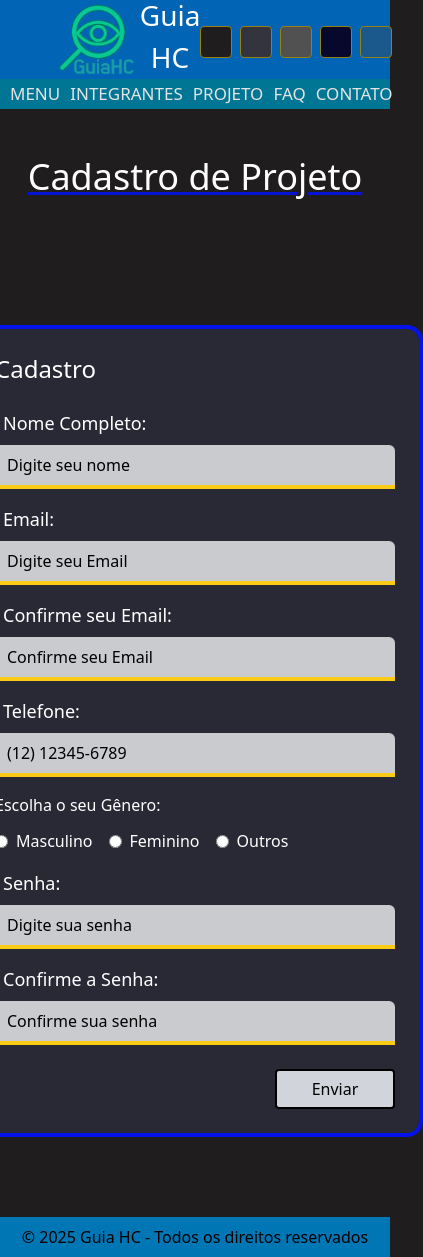
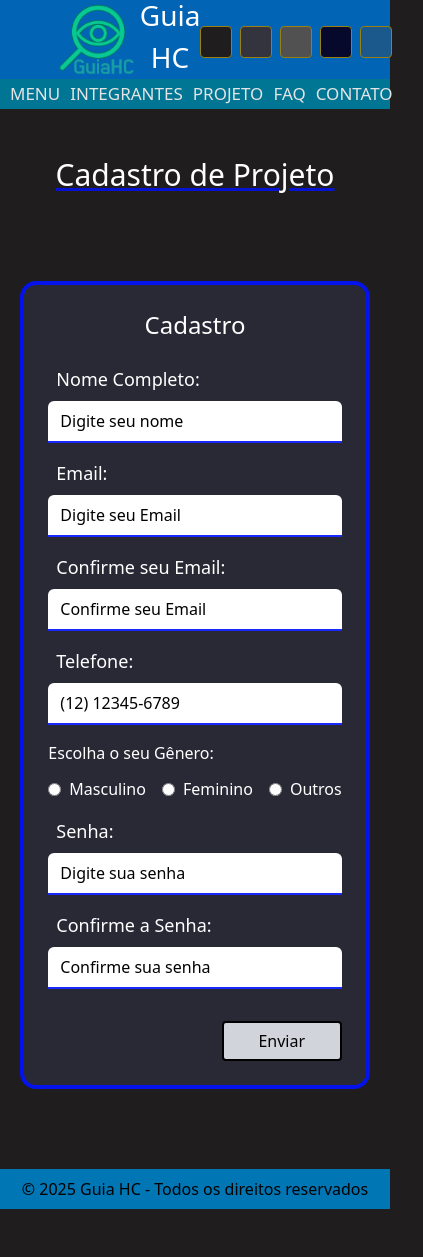
Before and after one commit to ArthurCPV/Guia-HC_React2, a React (Vite) app in the folder tailwind/: page /projeto in a window 390 px wide. Shown: the whole page, 423 px wide, since content can reach past the window. After the commit the page ends 1209 px from the top, so only its background shows below. Built offline with nearby package versions, Linux system fonts and the light colour scheme.

Commit message:
Ajustes durante a aula

```diff
--- a/tailwind/src/assets/Components/contato/InputCampo.tsx
+++ b/tailwind/src/assets/Components/contato/InputCampo.tsx
@@ -6,44 +6,20 @@ type Props = {
   type?: string;
   placeholder?: string;
   tabIndex?: number;
-  // novas props:
-  className?: string;       // wrapper extra classes
-  labelClassName?: string;  // classes do label
-  inputClassName?: string;  // classes do input
-  variant?: "default" | "projeto"; // opção prática
+  inputClassName?: string;
 };
 
-export default function InputCampo({
-  id,
-  label,
-  type = "text",
-  placeholder,
-  tabIndex,
-  className = "",
-  labelClassName = "",
-  inputClassName = "",
-  variant = "default",
-}: Props) {
-  // classes padrão (contato)
-  const baseLabel = "pl-2 text-lg text-white " + labelClassName;
-  const baseInput =
-    "w-[400px] mt-2 px-3 py-2 placeholder-black rounded-t-md focus:outline-[5px] focus:outline-yellow-500 " +
-    (variant === "default"
-      ? "bg-gray-100/80 border-b-4 border-yellow-400/100"
-      : "bg-white/90 border-2 border-gray-300"); // exemplo para 'projeto'
-
+export default function InputCampo({ id, label, type = "text", placeholder, tabIndex, inputClassName = "" }: Props) {
   return (
-    <div className={`flex flex-col ${className}`}>
-      <label htmlFor={id} className={baseLabel}>
-        {label}
-      </label>
+    <div className="flex flex-col">
+      <label htmlFor={id} className="pl-2 text-lg text-white">{label}</label>
       <input
         id={id}
         name={id}
         type={type}
         placeholder={placeholder}
         tabIndex={tabIndex}
-        className={baseInput}
+        className={`mt-2 px-3 py-2 rounded-t-md focus:outline-[5px] focus:outline-yellow-500 ${inputClassName}`}
       />
     </div>
   );
--- a/tailwind/src/assets/Components/projeto/ProjetoForm.tsx
+++ b/tailwind/src/assets/Components/projeto/ProjetoForm.tsx
@@ -3,13 +3,13 @@ import InputCampo from "../contato/InputCampo"
 
 export default function ProjetoForm() {
   return (
-    <div id="container-projeto" className="w-full flex justify-center items-center mt-24 pb-8 px-4">
-      <form id="formularioProjeto" method="GET" className="w-full max-w-4xl flex justify-center">
+    <div id="container-projeto" className="w-full flex justify-center items-center mt-20 pb-8 px-4">
+      <form id="formularioProjeto" method="GET" className="w-full max-w-3xl flex justify-center">
         <fieldset className="w-full bg-[#353751]/50 border-4 border-[#0011ff]/90 rounded-2xl p-6 flex flex-col gap-4">
           {/* legend posicionado */}
           <legend className="sr-only">Cadastro</legend>
 
-          <h2 className="text-white text-2xl md:text-3xl font-medium mb-2">Cadastro</h2>
+          <h2 className="text-white text-2xl text-center md:text-3xl font-medium mb-2">Cadastro</h2>
 
           <div id="nome-form-projeto" className="formrow">
             <InputCampo
@@ -17,7 +17,7 @@ export default function ProjetoForm() {
               label="Nome Completo:"
               placeholder="Digite seu nome"
               tabIndex={1}
-              inputClassName="w-full md:w-[90%] bg-[#f5f5f593] placeholder-black border-b-2 border-[#0011ff]/90"
+              inputClassName="w-full md:w-[90%] bg-white placeholder-black border-b-2 border-[#0011ff]/90 focus:outline-blue-800"
             />
           </div>
 
@@ -28,7 +28,7 @@ export default function ProjetoForm() {
               type="email"
               placeholder="Digite seu Email"
               tabIndex={2}
-              inputClassName="w-full md:w-[90%] bg-[#f5f5f593] placeholder-black border-b-2 border-[#0011ff]/90"
+              inputClassName="w-full md:w-[90%] bg-white placeholder-black border-b-2 border-[#0011ff]/90 focus:outline-blue-800"
             />
           </div>
 
@@ -39,7 +39,7 @@ export default function ProjetoForm() {
               type="email"
               placeholder="Confirme seu Email"
               tabIndex={3}
-              inputClassName="w-full md:w-[90%] bg-[#f5f5f593] placeholder-black border-b-2 border-[#0011ff]/90"
+              inputClassName="w-full md:w-[90%] bg-white placeholder-black border-b-2 border-[#0011ff]/90 focus:outline-blue-800"
             />
           </div>
 
@@ -50,7 +50,7 @@ export default function ProjetoForm() {
               type="tel"
               placeholder="(12) 12345-6789"
               tabIndex={4}
-              inputClassName="w-full md:w-[90%] bg-[#f5f5f593] placeholder-black border-b-2 border-[#0011ff]/90"
+              inputClassName="w-full md:w-[90%] bg-white placeholder-black border-b-2 border-[#0011ff]/90 focus:outline-blue-800"
             />
           </div>
 
@@ -83,7 +83,7 @@ export default function ProjetoForm() {
               type="password"
               placeholder="Digite sua senha"
               tabIndex={6}
-              inputClassName="w-full md:w-[90%] bg-[#f5f5f593] placeholder-black border-b-2 border-[#0011ff]/90"
+              inputClassName="w-full md:w-[90%] bg-white placeholder-black border-b-2 border-[#0011ff]/90 focus:outline-blue-800"
             />
           </div>
 
@@ -94,11 +94,11 @@ export default function ProjetoForm() {
               type="password"
               placeholder="Confirme sua senha"
               tabIndex={7}
-              inputClassName="w-full md:w-[90%] bg-[#f5f5f593] placeholder-black border-b-2 border-[#0011ff]/90"
+              inputClassName="w-full md:w-[90%] bg-white placeholder-black border-b-2 border-[#0011ff]/90 focus:outline-blue-800"
             />
           </div>
 
-          <div className="flex justify-end pt-2">
+          <div className="flex justify-end pt-4">
             <button
               className="button-projeto w-[120px] h-[40px] bg-gray-300 text-black border-2 border-black rounded hover:bg-[#00cbf4] transition"
               type="submit"
--- a/tailwind/src/pages/Projeto/Projeto.tsx
+++ b/tailwind/src/pages/Projeto/Projeto.tsx
@@ -4,7 +4,7 @@ import ProjetoForm from "../../assets/Components/projeto/ProjetoForm";
 export default function ProjetoPage() {
   return (
     <main className="flex flex-col items-center min-h-screen py-12 px-4">
-      <h1 className="text-4xl md:text-5xl text-white underline decoration-[#0011ff]/80 mb-8">Cadastro de Projeto</h1>
+      <h1 className="text-3xl md:text-4xl text-white underline decoration-[#0011ff]/80 mb-2">Cadastro de Projeto</h1>
       <ProjetoForm />
     </main>
   );
```
